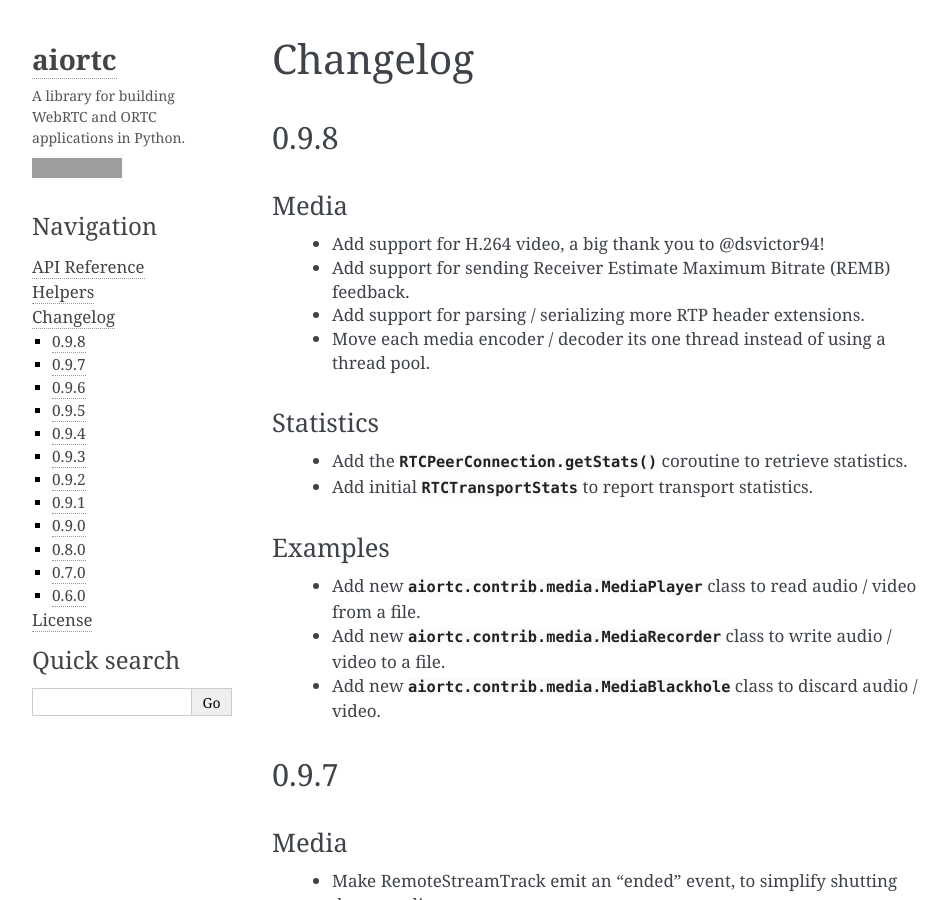
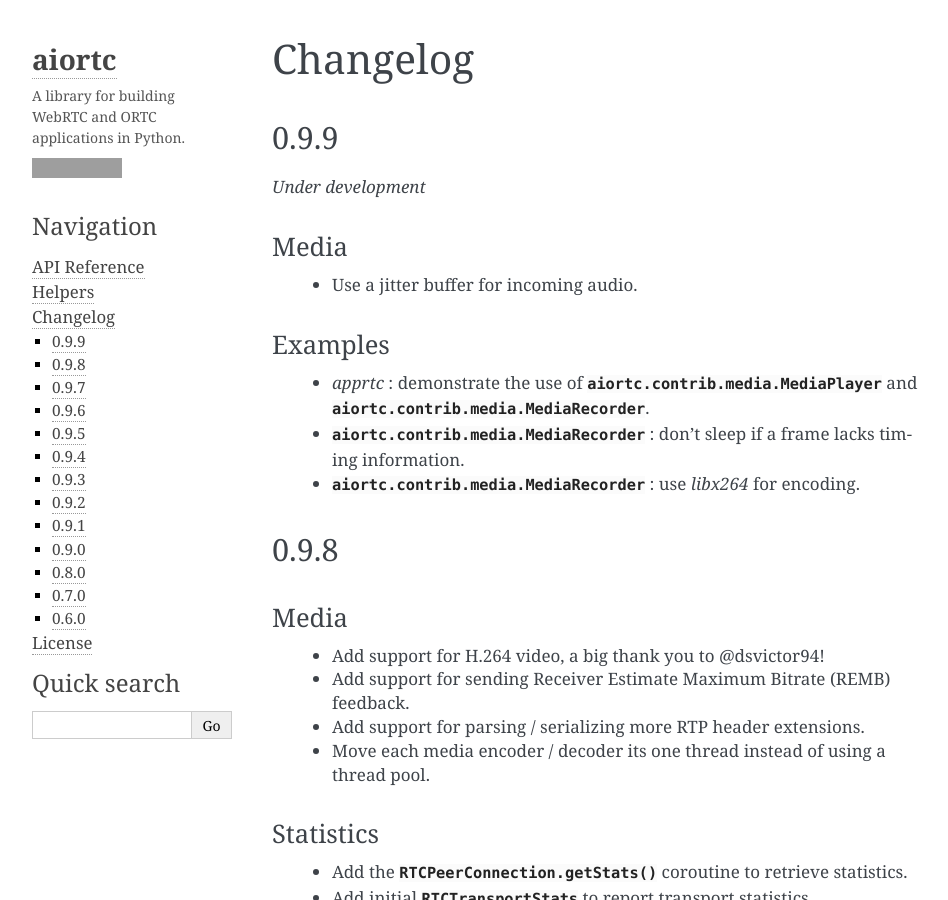
Before and after one commit to mametaro99/image-recognition, a Sphinx documentation site: the page built from docs/changelog.rst, in a window 1280 px wide and 900 px high, cut to the strip 0-900 px from the top of the window. Shown: the whole strip, without its empty margins (148-1096 px from the left). Built offline with Sphinx 7.4.7, drawn with Linux system fonts in a browser that asks for light colours; pages that are not in the unit, such as notebooks, are missing from menus; grey boxes are pictures that could not be loaded.

Commit message:
[rtp receiver] use JitterBuffer for audio too (finally)

```diff
--- a/docs/changelog.rst
+++ b/docs/changelog.rst
@@ -2,6 +2,24 @@ Changelog
 =========
 
 .. currentmodule:: aiortc
+
+0.9.9
+-----
+
+*Under development*
+
+Media
+.....
+
+  * Use a jitter buffer for incoming audio.
+
+Examples
+........
+
+  * `apprtc` : demonstrate the use of :class:`aiortc.contrib.media.MediaPlayer`
+    and :class:`aiortc.contrib.media.MediaRecorder`.
+  * :class:`aiortc.contrib.media.MediaRecorder` : don't sleep if a frame lacks timing information.
+  * :class:`aiortc.contrib.media.MediaRecorder` : use `libx264` for encoding.
 
 0.9.8
 -----
```
Also changed, not shown: 2 other files.
